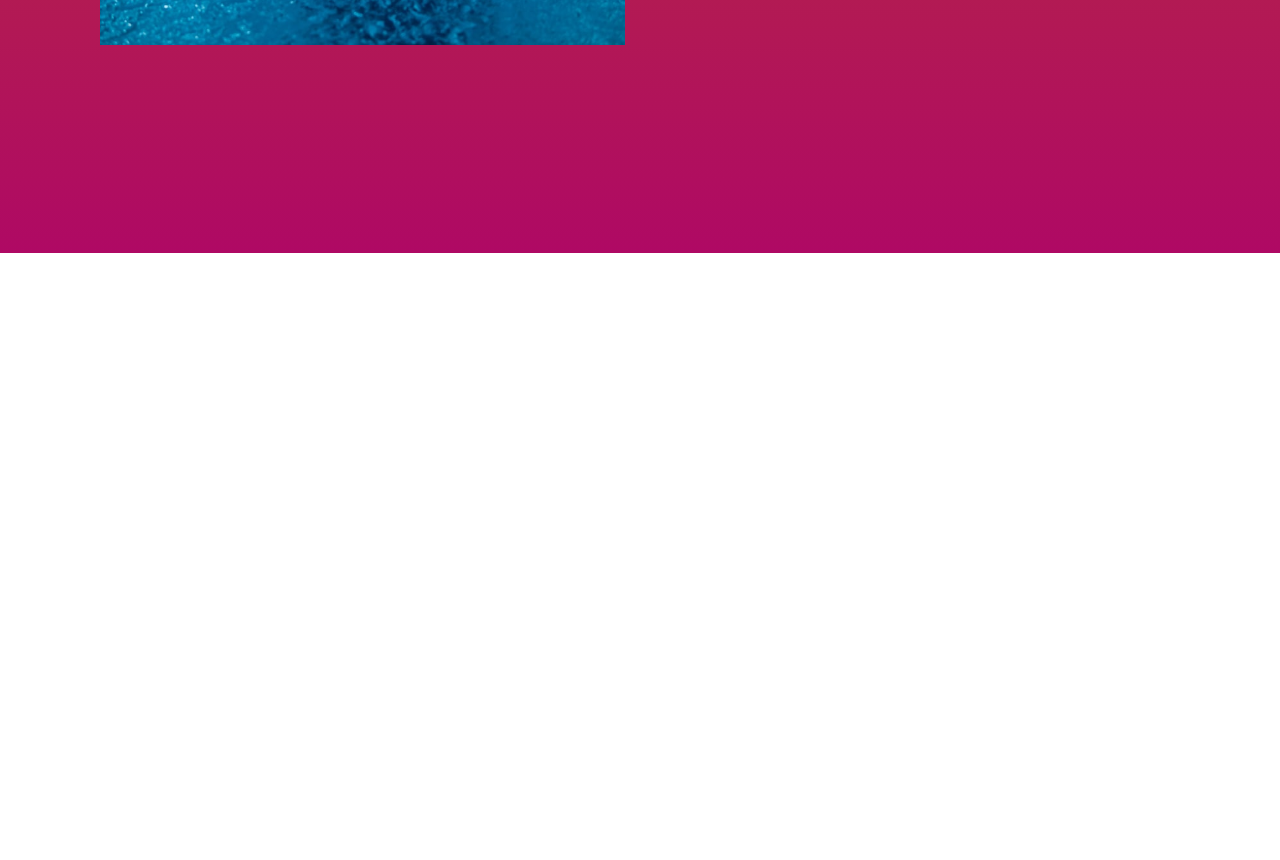
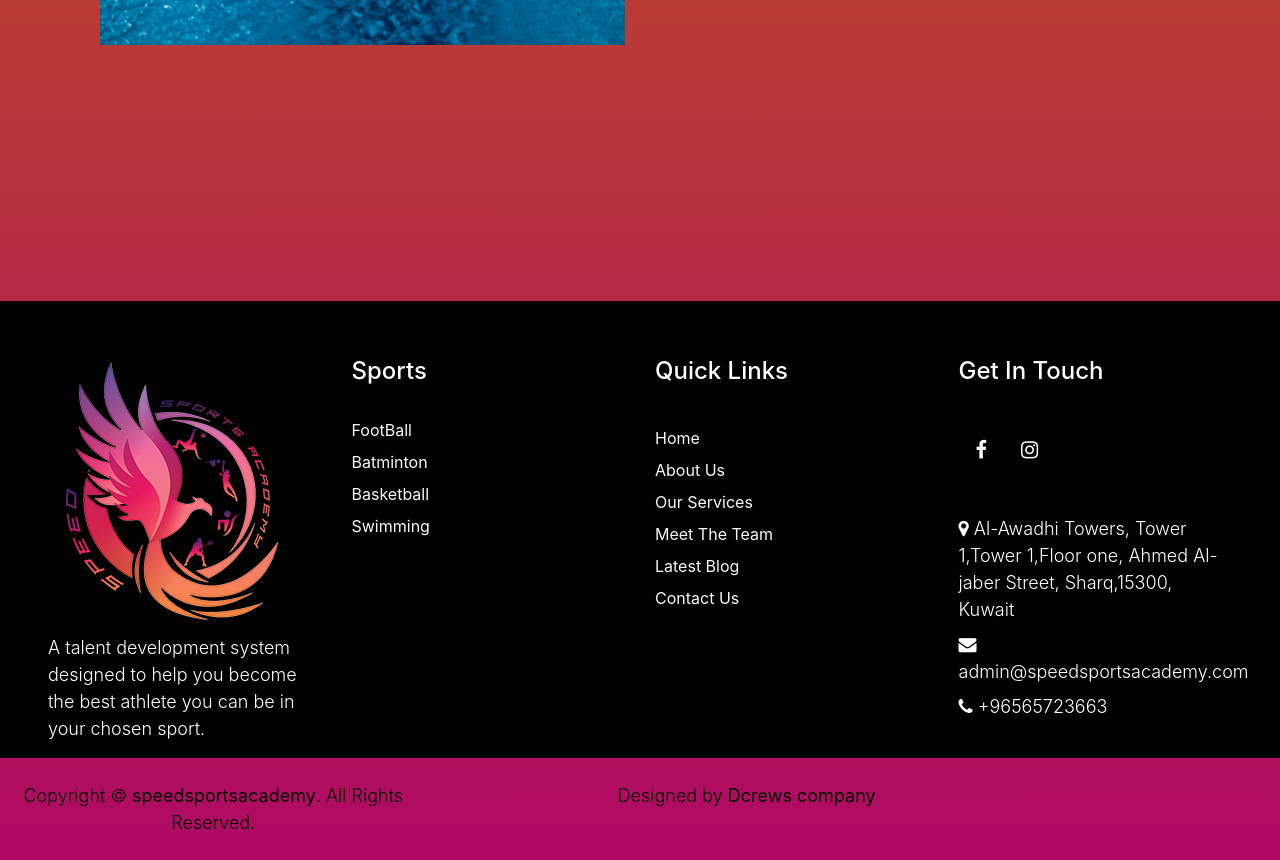
Before and after one commit to speedsportsacademy/ssa, a plain HTML site: page index.html in a window 1280 px wide. Shown: the part 3761-4621 px from the top of the page. Before the commit the page ends 4014 px from the top, so only its background shows below. Drawn offline with Linux system fonts and the light colour scheme.

Commit message:
seventh commit

```diff
--- a/css/tooplate-gymso-style.css
+++ b/css/tooplate-gymso-style.css
@@ -766,3 +766,21 @@ background: #000000;
   color: #ed563b;
   font-weight: 900;
 }
+
+/*
+
+.bg-footer {
+  background: url(../images/abstract-blue-color-wave-design-element-vector-8680350.jpg) center center no-repeat;
+  background-size: contain;
+} */
+
+@media (max-width: 991.98px) {
+  .bg-call-to-action,
+  .bg-footer {
+      background-size: cover;
+  }
+}
+
+.map{
+
+}
--- a/index.html
+++ b/index.html
@@ -16,6 +16,13 @@
     <link rel="stylesheet" href="css/tooplate-gymso-style.css">
     <link href="img/favicon.ico" rel="icon">
     <link href="css/bootstrap.min.css" rel="stylesheet">
+
+    <!-- Favicon -->
+
+
+
+
+    <!-- Customized Bootstrap Stylesheet -->
 
 </head>
 
@@ -437,14 +444,9 @@
                     <h2 class="mb-4" data-aos="fade-up" data-aos-delay="600">Where you can <span>find us</span></h2>
 
                     <p data-aos="fade-up" data-aos-delay="800"><i class="fa fa-map-marker mr-1"></i> 120-240 Rio de
-                        Janeiro - State of Rio de Janeiro, Brazil</p> -->
-                    <!-- How to change your own map point
-	1. Go to Google Maps
-	2. Click on your location point
-	3. Click "Share" and choose "Embed map" tab
-	4. Copy only URL and paste it within the src="" field below
--->
-                    <!-- <div class="google-map" data-aos="fade-up" data-aos-delay="900">
+                        Janeiro - State of Rio de Janeiro, Brazil</p>
+
+                    <div class="google-map" data-aos="fade-up" data-aos-delay="900">
                         <iframe
                             src="https://maps.google.com/maps?q=Av.+Lúcio+Costa,+Rio+de+Janeiro+-+RJ,+Brazil&t=&z=13&ie=UTF8&iwloc=&output=embed"
                             width="1920" height="250" frameborder="0" style="border:0;" allowfullscreen=""></iframe>
@@ -456,75 +458,70 @@
     </section> -->
 
 
-    <!-- FOOTER -->
-    <!-- <footer class="site-footer">
-        <div class="container">
-            <div class="row">
+ <!-- footer -->
+<div class="container-fluid mt-5 pt-5 px-sm-3 px-md-5 bg-primary text-white">
+    <div class="row pt-2">
+            <div class="col-lg-3 col-md-6">
+                <a href="index.html" class="navbar-brand">
+                    <img src="images/Speed Logo temp1.png">
+                </a>
+                <p>A talent development system designed to help you become the best athlete you can be in your chosen
+                    sport.</p>
+            </div>
+            <div class="col-lg-3 col-md-6">
+                <h4 class="text-white">Sports</h4>
+                <hr class="text-secondary" style="opacity: 1;">
+                <div class="d-flex flex-column justify-content-start">
+                    <a class="text-light mb-2" href="#">FootBall</a>
+                    <a class="text-light mb-2" href="#">Batminton</a>
+                    <a class="text-light mb-2" href="#">Basketball</a>
+                    <a class="text-light mb-2" href="#">Swimming</a>
+                </div>
+            </div>
+            <div class="col-lg-3 col-md-6">
+                <h4 class="text-white">Quick Links</h4>
+                <hr class="w-25 text-secondary mb-4" style="opacity: 1;">
+                <div class="d-flex flex-column justify-content-start">
+                    <a class="text-light mb-2" href="#">Home</a>
+                    <a class="text-light mb-2" href="#">About Us</a>
+                    <a class="text-light mb-2" href="#">Our Services</a>
+                    <a class="text-light mb-2" href="#">Meet The Team</a>
+                    <a class="text-light mb-2" href="#">Latest Blog</a>
+                    <a class="text-light" href="#">Contact Us</a>
+                </div>
+            </div>
+            <div class="col-lg-3 col-md-6">
+                <h4 class="text-white">Get In Touch</h4>
+                <hr class="w-25 text-secondary mb-4" style="opacity: 1;">
+                <div class="d-flex">
+                    <a class="btn btn-lg btn-primary btn-lg-square rounded-circle me-2" target="_blank" href="https://www.facebook.com/speedsportsacademy"><i
+                            class="fa fa-facebook"></i></a>
+                    <a class="btn btn-lg btn-primary btn-lg-square rounded-circle"  target="_blank" href="https://www.instagram.com/speedsportsacademy/"><i
+                            class="fa fa-instagram"></i></a>
+                </div>
+                <hr class="w-25 text-white mb-4" style="opacity: 1;">
+                <p class="mb-2"><i class="fa fa-map-marker text-white"></i>     Al-Awadhi Towers, Tower 1,Tower 1,Floor one, Ahmed Al-jaber Street, Sharq,15300, Kuwait
+                </p>
+                <p class="mb-2"><i class="fa fa-envelope text-white"></i>    admin@speedsportsacademy.com</p>
+                <p class="mb-0"><i class="fa fa-phone text-white "></i>     +96565723663</p>
+            </div>
 
-                <div class="ml-auto col-lg-4 col-md-5">
-                    <p class="copyright-text">Copyright &copy; 2020 Gymso Fitness Co.
+    </div>
+</div>
+<div class="container-fluid bg-blue text-primary py-4">
+    <div class="row g-0">
+        <div class="col-md-4 text-center text-md-start">
+            <p class="mb-md-0  text-primary ">Copyright &copy; <a class="text-primary fw-bold" href="#">speedsportsacademy</a>. All
+                Rights Reserved.</p>
+        </div>
+        <div class="col-md-6 text-center text-md-end">
+            <p class="mb-0  text-primary">Designed by <a class="text-primary fw-bold" href="">Dcrews company</a></p>
+        </div>
+    </div>
+</div>
 
-                        <br>Design: <a href="https://www.tooplate.com">Tooplate</a>
-                    </p>
-                </div>
+<!-- <a href="#" class="btn btn-lg btn-secondary btn-lg-square rounded-circle back-to-top"><i class="bi bi-arrow-up"></i></a> -->
 
-                <div class="d-flex justify-content-center mx-auto col-lg-5 col-md-7 col-12">
-                    <p class="mr-4">
-                        <i class="fa fa-envelope-o mr-1"></i>
-                        <a href="#">hello@company.co</a>
-                    </p>
-
-                    <p><i class="fa fa-phone mr-1"></i> 010-020-0840</p>
-                </div>
-
-            </div>
-        </div>
-    </footer> -->
-
-    <!-- Modal -->
-    <!-- <div class="modal fade" id="membershipForm" tabindex="-1" role="dialog" aria-labelledby="membershipFormLabel"
-        aria-hidden="true">
-        <div class="modal-dialog" role="document">
-
-            <div class="modal-content">
-                <div class="modal-header">
-
-                    <h2 class="modal-title" id="membershipFormLabel">Membership Form</h2>
-
-                    <button type="button" class="close" data-dismiss="modal" aria-label="Close">
-                        <span aria-hidden="true">&times;</span>
-                    </button>
-                </div>
-
-                <div class="modal-body">
-                    <form class="membership-form webform" role="form">
-                        <input type="text" class="form-control" name="cf-name" placeholder="John Doe">
-
-                        <input type="email" class="form-control" name="cf-email" placeholder="Johndoe@gmail.com">
-
-                        <input type="tel" class="form-control" name="cf-phone" placeholder="123-456-7890"
-                            pattern="[0-9]{3}-[0-9]{3}-[0-9]{4}" required>
-
-                        <textarea class="form-control" rows="3" name="cf-message"
-                            placeholder="Additional Message"></textarea>
-
-                        <button type="submit" class="form-control" id="submit-button" name="submit">Submit
-                            Button</button>
-
-                        <div class="custom-control custom-checkbox">
-                            <input type="checkbox" class="custom-control-input" id="signup-agree">
-                            <label class="custom-control-label text-small text-muted" for="signup-agree">I agree to the
-                                <a href="#">Terms &amp;Conditions</a>
-                            </label>
-                        </div>
-                    </form>
-                </div>
-
-                <div class="modal-footer"></div>
-
-            </div>
-        </div>
-    </div> -->
 
     <!-- SCRIPTS -->
     <script src="js/jquery.min.js"></script>
```
Also changed, not shown: images/Speed Logo temp1.png (added), images/blue-wave-footer.png (added).
